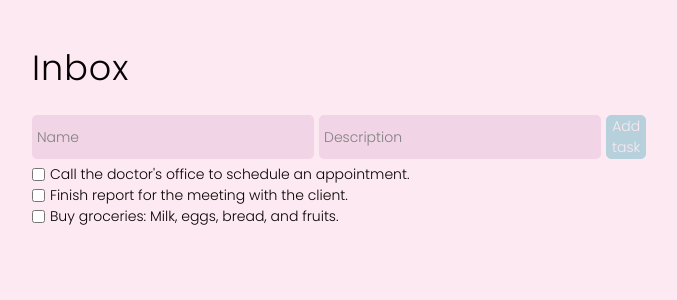
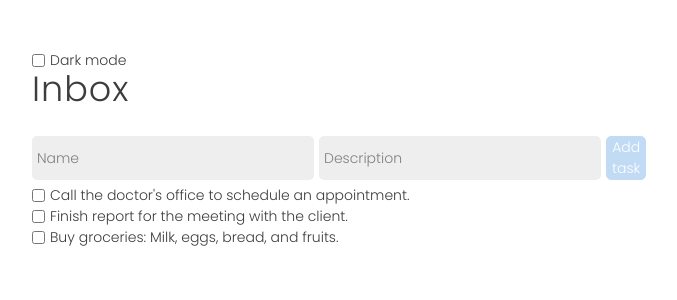
Before and after one commit to marwanzaky/todo, an Angular app: page / in a window 1280 px wide. Shown: the top 300 px of the page, without its empty margins (18-695 px from the left). Built offline with nearby package versions, Linux system fonts and the light colour scheme.

Commit message:
Toggle the theme between dark, and light mode

```diff
--- a/src/_headings.scss
+++ b/src/_headings.scss
@@ -1,5 +1,5 @@
 h1 {
-  color: $color-black;
+  color: var(--color-black);
   margin-bottom: 30px;
 
   // text-transform: uppercase;
--- a/src/_variables.scss
+++ b/src/_variables.scss
@@ -1,15 +1,32 @@
-// COLOR BASIC
-$color-bg: #FCE9F1;
-$color-bg-dark: #F1D4E5;
+:root {
+  // COLOR BASIC
+  --color-bg: #ffffff;
+  --color-bg-dark: #eee;
 
-$color-primary-light: #D5EBEF;
-$color-primary: #73BBC9;
-$color-primary-dark: #73BBC9;
+  --color-primary-light: #deecfa;   // +12
+  --color-primary: #86b9ec;         // +6
+  --color-primary-dark: #2e86de;    // 0
 
-$color-black: #080202;
+  --color-black: #3d3d3d;
 
-// COLOR ADVANCE
-$color-placeholder: grey;
+  // COLOR ADVANCE
+  --color-placeholder: grey;
+}
+
+[data-theme='dark'] {
+  // COLOR BASIC
+  --color-bg: #1e1e1e;
+  --color-bg-dark: #343434;
+
+  --color-primary-light: #86b9ec;
+  --color-primary: #2e86de;
+  --color-primary-dark: #2e86de;
+
+  --color-black: white;
+
+  // COLOR ADVANCE
+  --color-placeholder: #E6DDC4;
+}
 
 // BUTTON SETTINGS
 $btn-line-width: 1px;
--- a/src/app/app.component.html
+++ b/src/app/app.component.html
@@ -1,3 +1,8 @@
+<div class="flex gap-x-[5px]">
+  <input id="dark-mode" type="checkbox" [(ngModel)]="darkMode" (change)="onDarkModeChange()">
+  <label for="dark-mode">Dark mode</label>
+</div>
+
 <h1>Inbox</h1>
 
 <form class="addTask" [formGroup]="addTaskForm" (ngSubmit)="addTask()">
--- a/src/app/app.component.ts
+++ b/src/app/app.component.ts
@@ -1,7 +1,8 @@
-import { Component } from '@angular/core';
+import { Component, inject } from '@angular/core';
 import { FormControl, FormGroup, Validators } from '@angular/forms';
 
 import { Task } from './task';
+import { TaskService } from './task.service';
 
 @Component({
   selector: 'app-root',
@@ -10,24 +11,16 @@ import { Task } from './task';
 })
 export class AppComponent {
   title = 'todo';
-  tasks: Task[] = [
-    {
-      name: 'Buy groceries: Milk, eggs, bread, and fruits.',
-      description: 'Ensure you have essential food items by purchasing milk, eggs, bread, and a variety of fruits for the week.',
-      completed: false
-    },
-    {
-      name: 'Finish report for the meeting with the client.',
-      description: 'Compile and complete the report that needs to be presented during the upcoming meeting with the client.',
-      completed: false
-    },
-    {
-      name: 'Call the doctor\'s office to schedule an appointment.',
-      description: 'Contact the doctor\'s office to book an appointment for a medical check- up or consultation.',
-      completed: false
-    }
-  ];
+  darkMode = false;
+
+  taskService: TaskService = inject(TaskService);
+
+  tasks: Task[] = [];
   selectedTask?: Task;
+
+  constructor() {
+    this.tasks = this.taskService.getAllTasks();
+  }
 
   addTaskForm = new FormGroup({
     name: new FormControl('', [Validators.required]),
@@ -41,11 +34,17 @@ export class AppComponent {
       completed: false
     };
 
-    this.tasks.push(newTask);
+    this.taskService.addTask(newTask);
     this.addTaskForm.reset();
   }
 
   onSelect(task: Task): void {
     this.selectedTask = task;
   }
+
+  onDarkModeChange(): void {
+    const body = document.querySelector('body');
+    const dataTheme = body?.getAttribute('data-theme');
+    body?.setAttribute('data-theme', dataTheme === 'dark' ? 'light' : 'dark');
+  }
 }
--- /dev/null
+++ b/src/app/task.service.ts
@@ -0,0 +1,35 @@
+import { Injectable } from '@angular/core';
+import { Task } from './task';
+
+@Injectable({
+  providedIn: 'root'
+})
+export class TaskService {
+  tasks: Task[] = [
+    {
+      name: 'Buy groceries: Milk, eggs, bread, and fruits.',
+      description: 'Ensure you have essential food items by purchasing milk, eggs, bread, and a variety of fruits for the week.',
+      completed: false
+    },
+    {
+      name: 'Finish report for the meeting with the client.',
+      description: 'Compile and complete the report that needs to be presented during the upcoming meeting with the client.',
+      completed: false
+    },
+    {
+      name: 'Call the doctor\'s office to schedule an appointment.',
+      description: 'Contact the doctor\'s office to book an appointment for a medical check- up or consultation.',
+      completed: false
+    }
+  ];
+
+  constructor() { }
+
+  getAllTasks(): Task[] {
+    return this.tasks;
+  }
+
+  addTask(task: Task) {
+    this.tasks.push(task);
+  }
+}
--- a/src/app/task/task.component.scss
+++ b/src/app/task/task.component.scss
@@ -6,12 +6,12 @@
 
   &:hover {
     @apply pl-[5px];
-    background-color:$color-primary-light;
+    background-color: var(--color-primary-light);
   }
 
   &.selected {
     @apply pl-[5px];
-    background-color: $color-primary;
+    background-color: var(--color-primary);
   }
 }
 
--- a/src/app/ui/button/button.component.scss
+++ b/src/app/ui/button/button.component.scss
@@ -5,7 +5,7 @@
   border-radius: $border-radius;
 
   &:hover {
-    background-color: $color-primary-dark;
+    background-color: var(--color-primary-dark);
   }
 }
 
@@ -14,21 +14,21 @@
 }
 
 .btn-full {
-  border: $btn-line-width solid $color-primary;
-  background-color: $color-primary;
-  color: $color-bg;
+  border: $btn-line-width solid var(--color-primary);
+  background-color: var(--color-primary);
+  color: var(--color-bg);
 
   &:hover {
-    border: $btn-line-width solid $color-primary-dark;
+    border: $btn-line-width solid var(--color-primary-dark);
   }
 }
 
 .btn-ghost {
-  border: $btn-line-width solid $color-primary;
-  color: $color-primary;
+  border: $btn-line-width solid var(--color-primary);
+  color: var(--color-primary);
 
   &:hover {
-    border: $btn-line-width solid $color-primary-dark;
-    color: $color-bg;
+    border: $btn-line-width solid var(--color-primary-dark);
+    color: var(--color-bg);
   }
 }
--- a/src/index.html
+++ b/src/index.html
@@ -9,7 +9,7 @@
   <link rel="icon" type="image/x-icon" href="favicon.ico">
 </head>
 
-<body>
+<body data-theme="light">
   <app-root></app-root>
 </body>
 
--- a/src/styles.scss
+++ b/src/styles.scss
@@ -17,8 +17,8 @@ body {
   @apply text-[14px] font-light;
   font-family: 'Poppins', serif;
 
-  background-color: $color-bg;
-  color: $color-black;
+  background-color: var(--color-bg);
+  color: var(--color-black);
 }
 
 input[type=text],
@@ -31,14 +31,14 @@ textarea {
 
   border-radius: $border-radius;
 
-  background-color: $color-bg-dark;
+  background-color: var(--color-bg-dark);
   resize: vertical;
 
   &::placeholder {
-    color: $color-placeholder;
+    color: var(--color-placeholder);
   }
 }
 
 input[type=checkbox] {
-  accent-color: $color-primary;
+  accent-color: var(--color-primary);
 }
```
